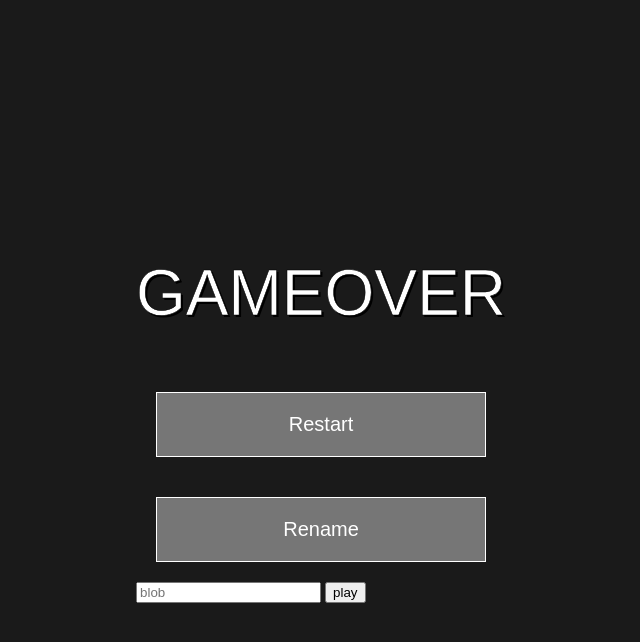
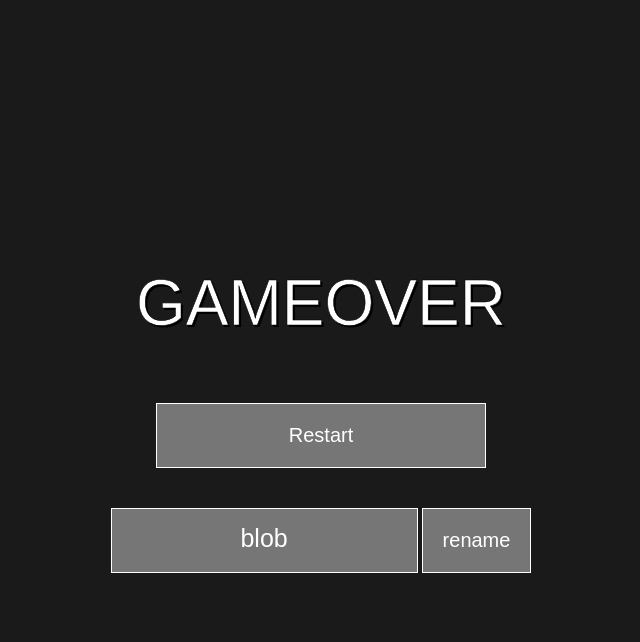
Before and after one commit to ampersand-paris/COLORWORLD, a plain HTML site: page reset.html in a window 1280 px wide. Both pictures are taken after a click on the button "Rename". Shown: the whole page, without its empty margins (327-967 px from the left). Drawn offline with nearby package versions, Linux system fonts and the light colour scheme; a web font is replaced by a local one.

Commit message:
Rename button working

```diff
--- a/css/gameover.css
+++ b/css/gameover.css
@@ -5,6 +5,7 @@ body {
 	height: 100vH;
 	justify-content: center;
 	align-items: center;
+	flex-direction: column;
 }
 
 .gameover {
@@ -24,6 +25,7 @@ button {
 	text-align: center;
 	color: #ffffff;
 }
+
 h1 {
 	font-family: shuriken-std, sans-serif;
 	font-weight: 400;
@@ -34,3 +36,39 @@ h1 {
 	-webkit-text-stroke: .5px #000000;
 	text-transform: uppercase;
 }
+
+input {
+	padding: 20px;
+	background-color: rgba(255, 255, 255, 0.4);
+	border: .5px solid #ffffff;
+}
+
+input:focus {
+	outline-color: #fffcf3;
+}
+
+input[type=text] {
+	color: #ffffff;
+	font-family: platelet, sans-serif;
+	font-size: 1.25em;
+	text-align: center;
+}
+
+input[type=submit] {
+	color: #ffffff;
+	font-family: platelet, sans-serif;
+	font-size: 1.25em;
+	text-align: center;
+}
+
+input::-webkit-input-placeholder {
+	color: #ffffff;
+	font-family: platelet, sans-serif;
+	font-size: 1.25em;
+	text-align: center;
+}
+
+#renameForm {
+	display: none;
+	padding: 20px;
+}
--- a/js/script.js
+++ b/js/script.js
@@ -22,7 +22,9 @@ $('form').on('mouseover', (e) => {
 	  url: `https://x-colors.herokuapp.com/api/random/`,
  }).then(
 	  (colorData) => {
-		  $('body').css("background-color", colorData.hex);
+		  if ($(location).attr('href') === 'file:///Users/andrewpester/seirfx119/projects/COLORWORLD/index.html'){
+			$('body').css("background-color", colorData.hex);
+		  }
 	  },
 	  (error) => {
 		  console.log("bad request: ", error);
@@ -209,5 +211,12 @@ $("#restart").click(function(event) {
 	event.preventDefault()
 	let test = sessionStorage.getItem("newName");
 	$(location).attr('href', 'file:///Users/andrewpester/seirfx119/projects/COLORWORLD/gameplay.html');
-	console.log(test)
 });
+
+// Rename
+
+$("#rename").click(function(event) {
+	event.preventDefault()
+	$('#rename').remove();
+	$('#renameForm').css('display', 'block');
+});
--- a/reset.html
+++ b/reset.html
@@ -19,10 +19,10 @@
 		<h1>GAMEOVER</h1>
 		<button id="restart">Restart</button>
 		<button id="rename">Rename</button>
-		<form>
-			<input type="text" placeholder="blob" />
-			<input type="submit" value="play" />
-		</form>
 	</div>
+	<form id="renameForm">
+		<input type="text" placeholder="blob" />
+		<input type="submit" value="rename" />
+	</form>
 </body>
 </html>
```
